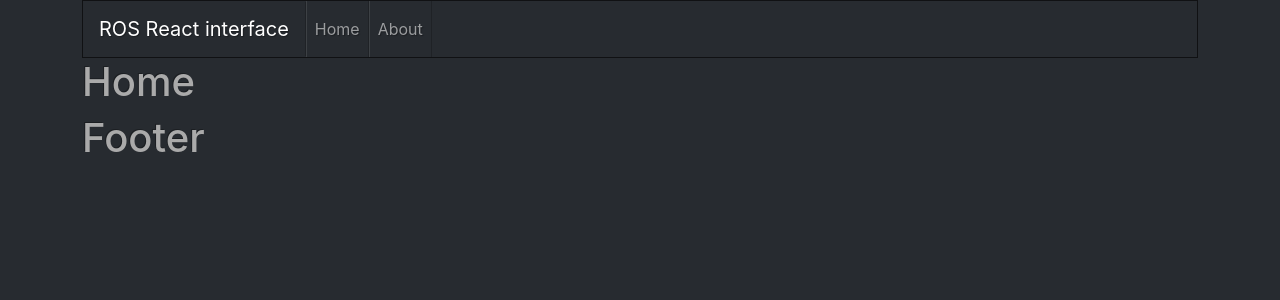
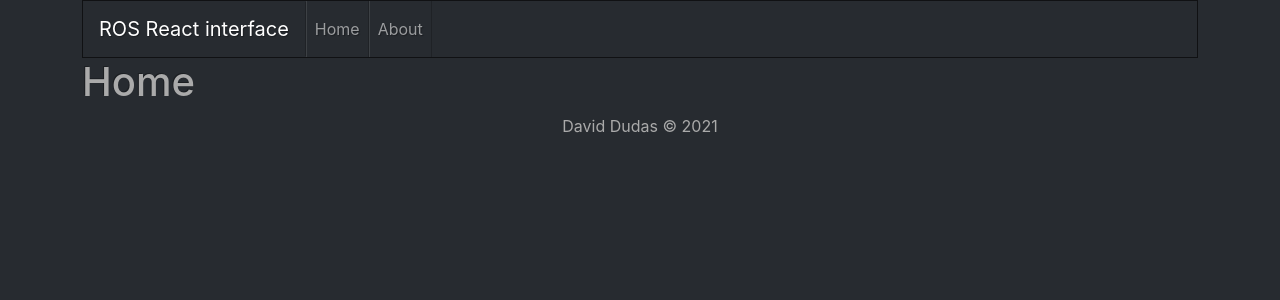
Before and after one commit to dudasdavid/ros-react-interface, a React (Create React App) app: page / in a window 1280 px wide. Shown: the top 300 px of the page. Built offline with nearby package versions, Linux system fonts and the light colour scheme.

Commit message:
update footer and header

```diff
--- a/src/components/CustomFooter.jsx
+++ b/src/components/CustomFooter.jsx
@@ -3,7 +3,7 @@ import { Container } from "react-bootstrap"
 
 class CustomFooter extends Component {
     render() {
-        return (<Container><h1>Footer</h1></Container>);
+        return (<Container className="text-center"><p>David Dudas &copy; 2021</p></Container>);
     }
 }
 
--- a/src/components/CustomHeader.jsx
+++ b/src/components/CustomHeader.jsx
@@ -4,13 +4,12 @@ import { Container, Nav, Navbar } from "react-bootstrap"
 class CustomHeader extends Component {
     render() {
         return (<Container><Navbar bg="dark" variant="dark" expand="lg" collapseOnSelect>
-            <Navbar.Brand href="#home">ROS React interface</Navbar.Brand>
+            <Navbar.Brand href="/">ROS React interface</Navbar.Brand>
             <Navbar.Toggle aria-controls="basic-navbar-nav" />
             <Navbar.Collapse id="basic-navbar-nav">
                 <Nav className="mr-auto">
                     <Nav.Link href="/">Home</Nav.Link>
                     <Nav.Link href="/about">About</Nav.Link>
-
                 </Nav>
 
             </Navbar.Collapse>
```
